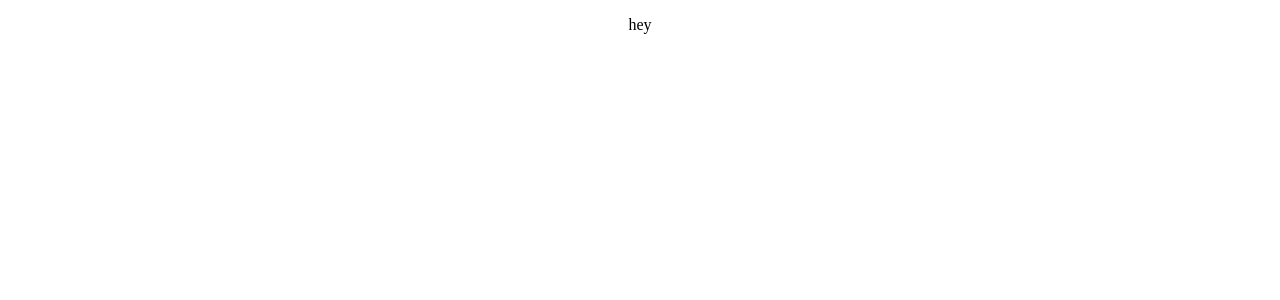
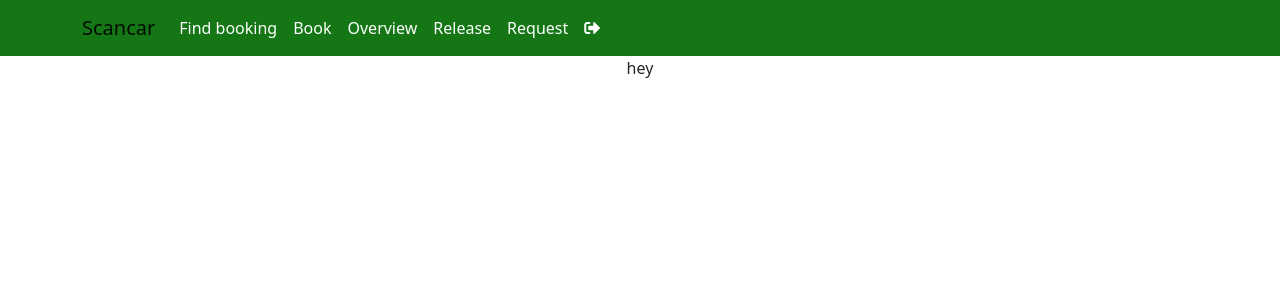
Before and after one commit to Evgenios95/Car-Rental-System, a React (Create React App) app in the folder clientSide/: page / in a window 1280 px wide. Shown: the top 300 px of the page. Built offline with nearby package versions, Linux system fonts and the light colour scheme.

Commit message:
initial navbar

```diff
--- a/clientSide/package.json
+++ b/clientSide/package.json
@@ -6,8 +6,11 @@
     "@testing-library/jest-dom": "^5.15.0",
     "@testing-library/react": "^11.2.7",
     "@testing-library/user-event": "^12.8.3",
+    "font-awesome": "^4.7.0",
     "react": "^17.0.2",
+    "react-bootstrap": "^2.0.2",
     "react-dom": "^17.0.2",
+    "react-fontawesome": "^1.7.1",
     "react-scripts": "4.0.3",
     "web-vitals": "^1.1.2"
   },
@@ -34,5 +37,8 @@
       "last 1 firefox version",
       "last 1 safari version"
     ]
+  },
+  "devDependencies": {
+    "@fortawesome/fontawesome-free": "^5.15.4"
   }
 }
--- a/clientSide/public/index.html
+++ b/clientSide/public/index.html
@@ -24,7 +24,19 @@
       work correctly both with client-side routing and a non-root public URL.
       Learn how to configure a non-root public URL by running `npm run build`.
     -->
+
+
     <title>React App</title>
+    <link rel="stylesheet" href="https://cdn.jsdelivr.net/npm/bootstrap@5.1.3/dist/css/bootstrap.min.css"
+integrity="sha384-1BmE4kWBq78iYhFldvKuhfTAU6auU8tT94WrHftjDbrCEXSU1oBoqyl2QvZ6jIW3" crossorigin="anonymous" />
+
+
+
+<title>React App</title>
+<style>
+@import url('https://fonts.googleapis.com/css2?family=Open+Sans&display=swap');
+@import url('https://fonts.googleapis.com/css2?family=Montserrat&family=Open+Sans&display=swap');
+</style>
   </head>
   <body>
     <noscript>You need to enable JavaScript to run this app.</noscript>
--- a/clientSide/src/App.js
+++ b/clientSide/src/App.js
@@ -1,9 +1,14 @@
 import './App.css';
+import { NavBar } from "./components/NavBar/Navbar";
 
 function App() {
   return (
     <div className="App">
+    <NavBar/>
+
+
       <p>hey</p>
+
     </div>
   );
 }
--- /dev/null
+++ b/clientSide/src/components/NavBar/NavBar.css
@@ -0,0 +1,15 @@
+.nav-bar {
+  background-color: #157615;
+}
+
+.nav-link {
+  color: white !important;
+}
+.nav {
+  background-color: pink !important;
+  display: "justify-content-end" !important;
+}
+
+#logOut {
+  margin-right: auto;
+}
--- /dev/null
+++ b/clientSide/src/components/NavBar/Navbar.jsx
@@ -0,0 +1,32 @@
+import {Navbar, Nav, Container} from 'react-bootstrap'
+import "./NavBar.css"
+import '@fortawesome/fontawesome-free/css/all.min.css';
+export const NavBar = () =>{
+    return (
+
+
+<Navbar className="nav-bar" expand="lg" sticky="top">
+  <Container>
+    <Navbar.Brand href="#home">Scancar</Navbar.Brand>
+    <Navbar.Toggle aria-controls="basic-navbar-nav" />
+     <Navbar.Collapse id="basic-navbar-nav">
+      <Nav className="ml-auto">
+
+            <Nav.Link href="find">Find booking</Nav.Link>
+            <Nav.Link href="book">Book</Nav.Link>
+            <Nav.Link href="pricing">Overview</Nav.Link>
+            <Nav.Link href="pricing">Release</Nav.Link>
+            <Nav.Link href="pricing">Request</Nav.Link>
+            <Nav.Link href="logOut"> <i className="fas fa-sign-out-alt"></i> </Nav.Link>
+
+      </Nav>
+
+    </Navbar.Collapse>
+
+  </Container>
+</Navbar>
+
+
+
+    );
+}
--- a/clientSide/src/index.js
+++ b/clientSide/src/index.js
@@ -1,6 +1,7 @@
 import React from 'react';
 import ReactDOM from 'react-dom';
 import App from './App';
+
 
 ReactDOM.render(
   <React.StrictMode>
```
Also changed, not shown: 1 other file (tests, documents, lock files or other folders).
